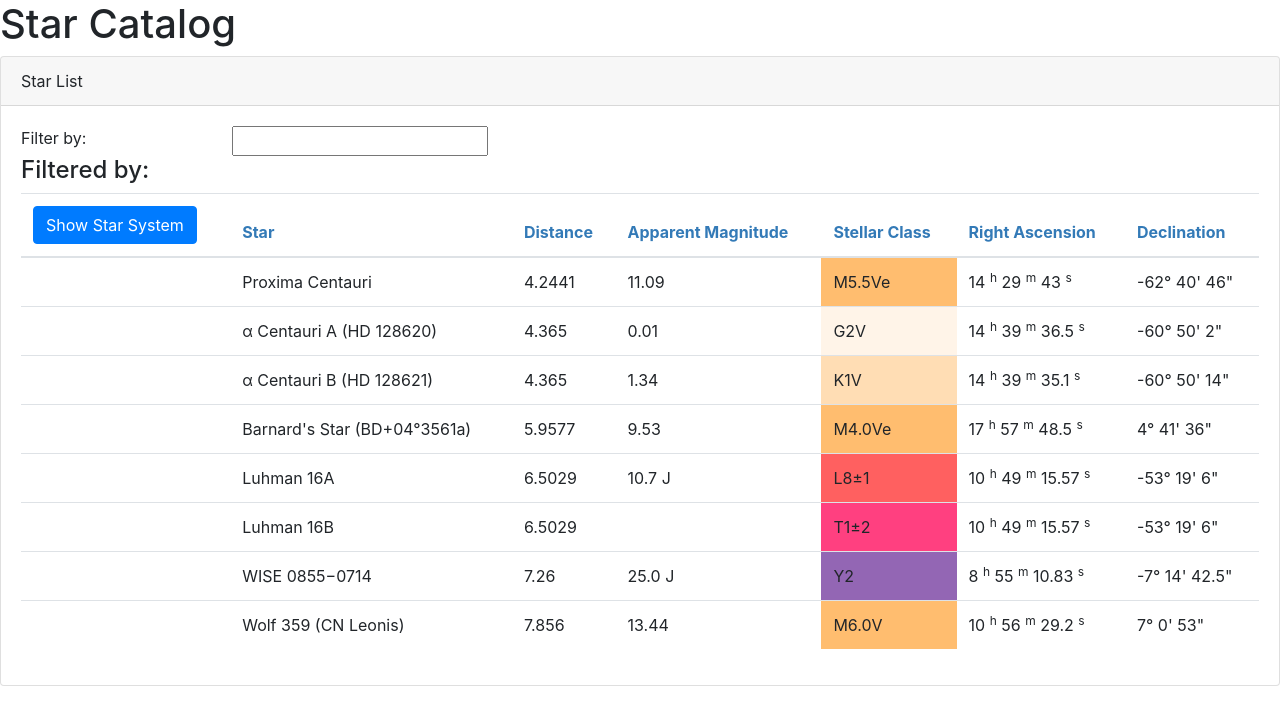
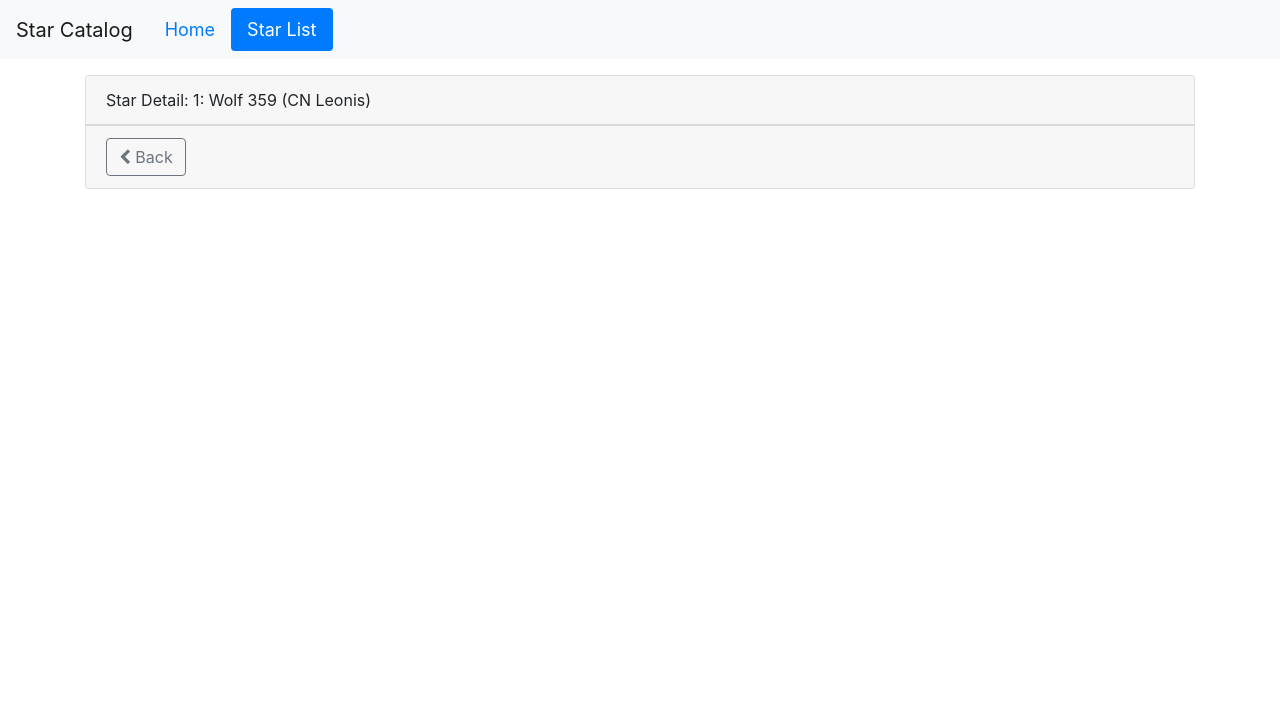
Before and after one commit to cwilkens/star-catalog, an Angular app: page /stars/1 in a window 1280 px wide. Before the commit this address led to /. Shown: the top 724 px of the page. Built offline with nearby package versions, Linux system fonts and the light colour scheme.

Commit message:
add navbar and routing

```diff
--- a/src/app/app-routing.module.ts
+++ b/src/app/app-routing.module.ts
@@ -1,8 +1,17 @@
 import { NgModule } from '@angular/core';
 import { Routes, RouterModule } from '@angular/router';
+import { StarListComponent } from './stars/star-list.component';
+import { StarDetailComponent } from './stars/star-detail.component';
+import { WelcomeComponent } from './home/welcome.component';
 
 
-const routes: Routes = [];
+const routes: Routes = [
+  { path: 'stars', component: StarListComponent },
+  { path: 'stars/:id', component: StarDetailComponent },
+  { path: 'welcome', component: WelcomeComponent },
+  { path: '', redirectTo: 'welcome', pathMatch: 'full' },
+  { path: '**', redirectTo: 'welcome', pathMatch: 'full' }
+];
 
 @NgModule({
   imports: [RouterModule.forRoot(routes)],
--- a/src/app/app.component.css
+++ b/src/app/app.component.css
@@ -0,0 +1,3 @@
+.nav-link {
+    font-size: large;
+  }
--- a/src/app/app.component.html
+++ b/src/app/app.component.html
@@ -1,8 +1,10 @@
-<div>
-  <h1>{{pageTitle}}</h1>
-  <sc-stars></sc-stars>
+<nav class='navbar navbar-expand navbar-light bg-light'>
+  <a class='navbar-brand'>{{pageTitle}}</a>
+  <ul class='nav nav-pills'>
+    <li><a class='nav-link' routerLinkActive='active' [routerLink]="['/welcome']">Home</a></li>
+    <li><a class='nav-link' routerLinkActive='active' [routerLink]="['/stars']">Star List</a></li>
+  </ul>
+</nav>
+<div class='container mt-3'>
+  <router-outlet></router-outlet>
 </div>
-
-
-
-<!-- <router-outlet></router-outlet> -->
--- a/src/app/stars/star-detail.component.html
+++ b/src/app/stars/star-detail.component.html
@@ -2,4 +2,11 @@
     <div class='card-header'>
         {{pageTitle + ': ' + star.starName}}
     </div>
+    <div class='card-footer'>
+        <button class='btn btn-outline-secondary'
+                (click)='onBack()'
+                style='width:80px'>
+            <i class='fa fa-chevron-left'></i> Back
+        </button>
+    </div>
 </div>
--- a/src/app/stars/star-detail.component.ts
+++ b/src/app/stars/star-detail.component.ts
@@ -1,4 +1,6 @@
 import { Component, OnInit } from '@angular/core';
+import { ActivatedRoute, Router } from '@angular/router';
+
 import { IStar } from './stars';
 
 @Component({
@@ -9,9 +11,26 @@ export class StarDetailComponent implements OnInit {
   pageTitle: string = 'Star Detail';
   star: IStar;
 
-  constructor() { }
+  constructor(private route: ActivatedRoute,
+              private router: Router) { }
 
   ngOnInit() {
+    let id = +this.route.snapshot.paramMap.get('id');
+    this.pageTitle += `: ${id}`;
+    // temporarily hardcode for development
+    this.star = {
+      "starId": 8,
+      "starSystem": "Wolf 359",
+      "starName": "Wolf 359 (CN Leonis)",
+      "starDistance": 7.856,
+      "apparentMag": "13.44",
+      "stellarClass": "M6.0V",
+      "rightAscension": "10h 56m 29.2s",
+      "declination": "+07° 00′ 53″"
+    };
   }
 
+  onBack(): void {
+    this.router.navigate(['/stars']);
+  }
 }
--- a/src/app/stars/star-list.component.html
+++ b/src/app/stars/star-list.component.html
@@ -37,7 +37,11 @@
                 <tbody>
                     <tr *ngFor='let star of filteredStars'>
                         <td><div *ngIf='showStarSystem'>{{ star.starSystem }}</div></td>
-                        <td>{{ star.starName }}</td>
+                        <td>
+                            <a [routerLink]="['/stars', star.starId]">
+                                {{ star.starName }}
+                            </a>
+                        </td>
                         <td>{{ star.starDistance }}</td>
                         <td>{{ star.apparentMag }}</td>
                         <td style.background-color="{{star.stellarClass | convertClassToColor}}">{{ star.stellarClass }}</td>
--- a/src/app/stars/star-list.component.ts
+++ b/src/app/stars/star-list.component.ts
@@ -3,7 +3,6 @@ import { IStar } from "./stars";
 import { StarService } from './star.service';
 
 @Component({
-    selector: 'sc-stars',
     templateUrl: './star-list.component.html',
     styleUrls: ['./star-list.component.css']
 })
```
